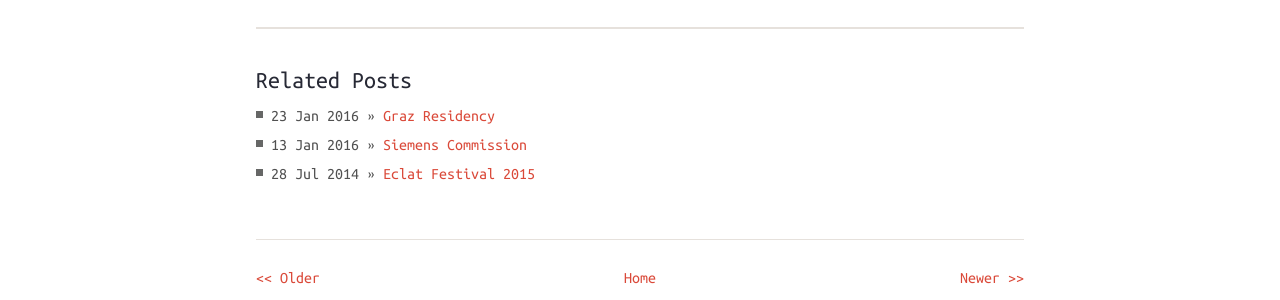
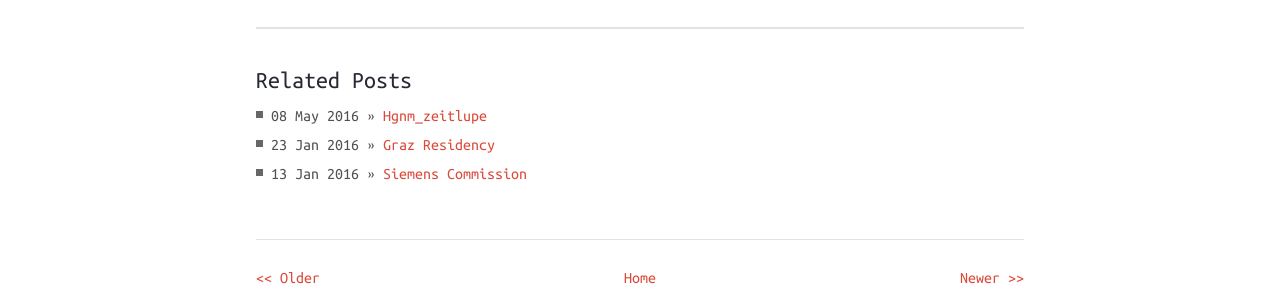
Before and after one commit to gordonwilliamson/gordonwilliamson.github.io, a Jekyll site: the page built from _posts/2015-09-24-welcome.md, in a window 1280 px wide. Shown: the part 565-865 px from the top of the page. Built offline with Jekyll 4.4.1, drawn with Linux system fonts in a browser that asks for light colours; nearby versions of some CDN libraries; a file with an impossible date is left out.

Commit message:
Updated 2016-05-08-HGNM_Zeitlupe.md

```diff
--- a/_posts/2016-05-08-HGNM_Zeitlupe.md
+++ b/_posts/2016-05-08-HGNM_Zeitlupe.md
@@ -1,7 +1,8 @@
 ---
 published: true
 layout: post
-date: {}
+date:
+  'Sun May 08 2016 02:00:00 GMT+0200 (CEST)': null
 description: HGNM Zeitlupe
 ---
 ## HGNM Zietlupe:
```
